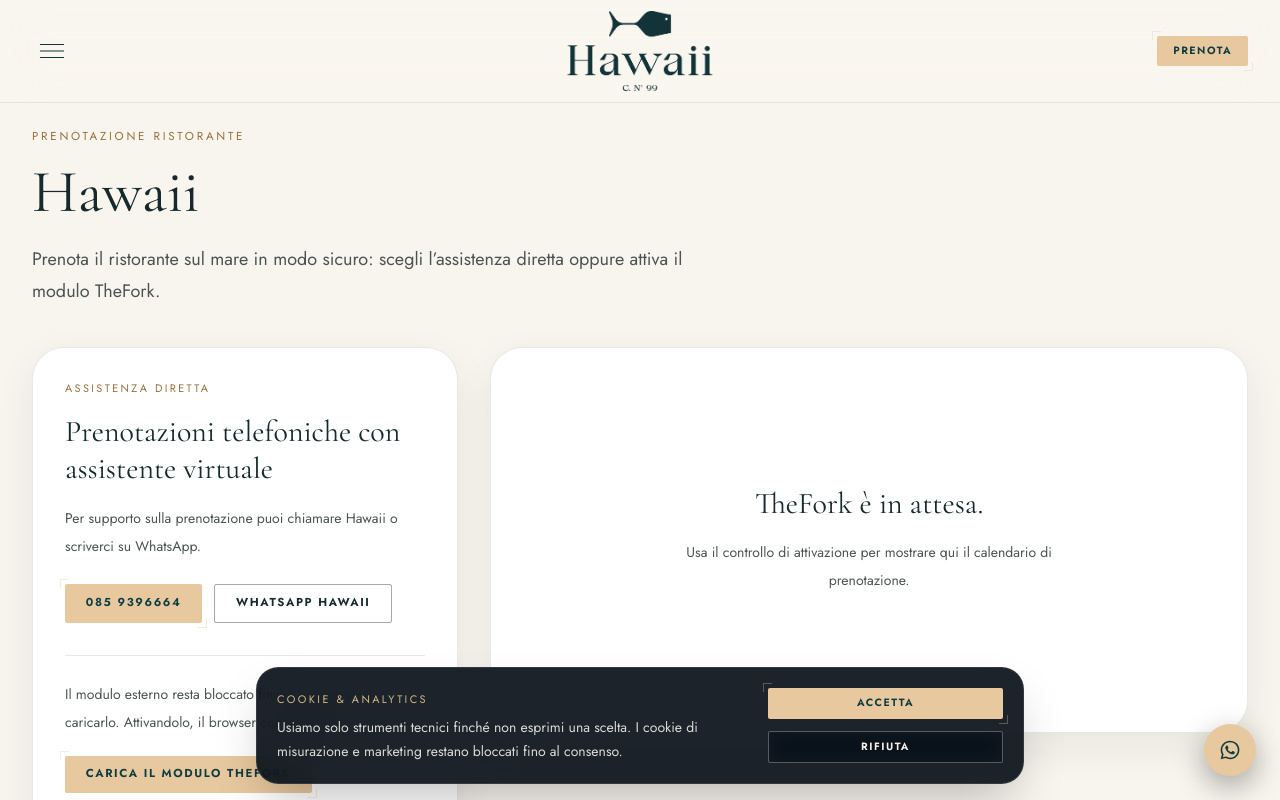
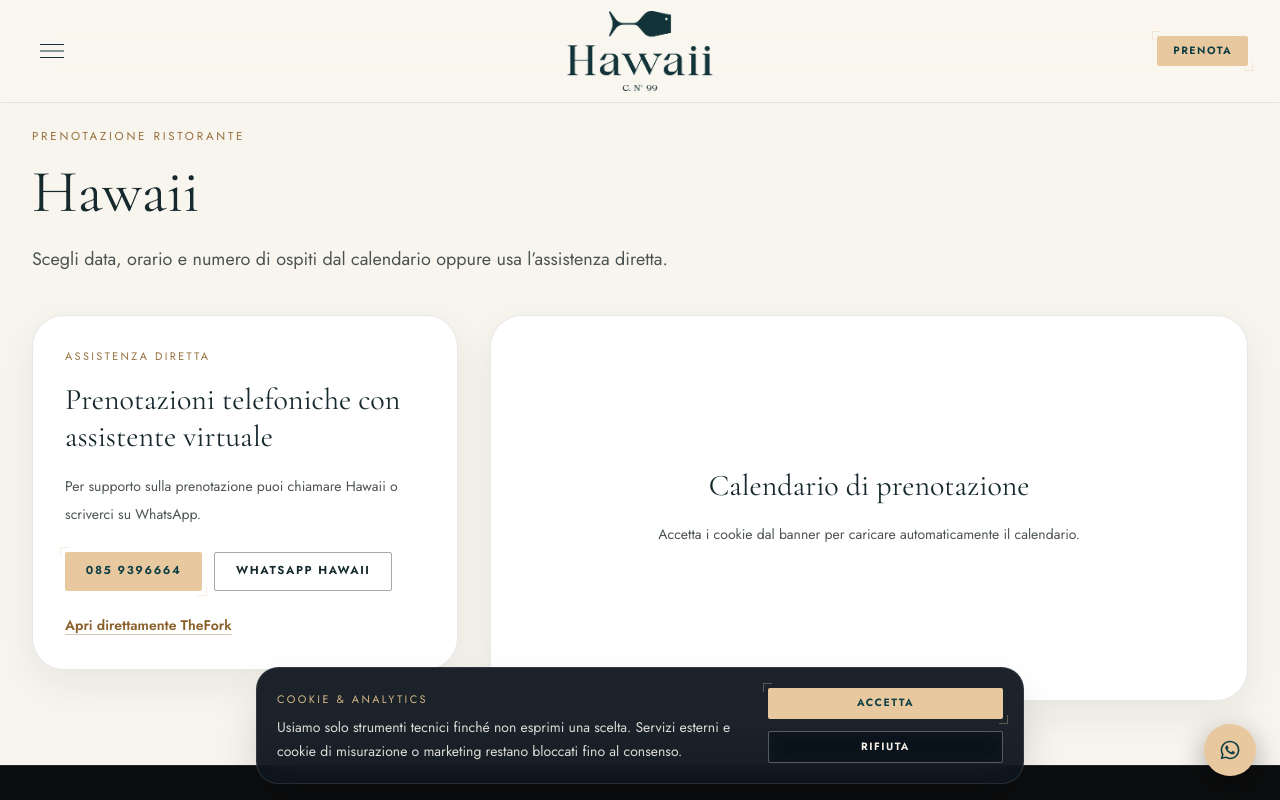
Before and after one commit to frankvillage/hawaii, a Next.js app in the folder web/: page /prenotazioni/ristorante in a window 1280 px wide. Shown: the top 800 px of the page. Built offline with nearby package versions, Linux system fonts and the light colour scheme.

Commit message:
Load TheFork automatically after global consent

```diff
--- a/web/src/app/cookie/page.tsx
+++ b/web/src/app/cookie/page.tsx
@@ -1,3 +1,4 @@
+import { ConsentPreferencesButton } from "@/components/legal/consent-preferences-button";
 import { buildMetadata } from "@/lib/seo";
 import { legalSections } from "@/lib/site-content";
 
@@ -19,6 +20,7 @@
           Informazioni su cookie tecnici, analytics e preferenze di consenso
           utilizzate all&apos;interno del sito.
         </p>
+        <ConsentPreferencesButton />
 
         <div className="mt-10 space-y-5">
           {legalSections.cookie.map((section) => (
--- a/web/src/app/prenotazioni/muulab/page.tsx
+++ b/web/src/app/prenotazioni/muulab/page.tsx
@@ -21,8 +21,8 @@
           MUULab Riviera
         </h1>
         <p className="mt-6 max-w-2xl text-lg leading-8 text-[#4c5453]">
-          Prenota la terrazza in modo sicuro: scegli l’assistenza diretta oppure attiva
-          il modulo TheFork.
+          Scegli data, orario e numero di ospiti dal calendario oppure usa
+          l’assistenza diretta.
         </p>
         <div className="mt-10">
           <TheForkBooking venue={venue} />
--- a/web/src/app/prenotazioni/ristorante/page.tsx
+++ b/web/src/app/prenotazioni/ristorante/page.tsx
@@ -21,8 +21,8 @@
           Hawaii
         </h1>
         <p className="mt-6 max-w-2xl text-lg leading-8 text-[#4c5453]">
-          Prenota il ristorante sul mare in modo sicuro: scegli l’assistenza diretta
-          oppure attiva il modulo TheFork.
+          Scegli data, orario e numero di ospiti dal calendario oppure usa
+          l’assistenza diretta.
         </p>
         <div className="mt-10">
           <TheForkBooking venue={venue} />
--- a/web/src/components/booking/thefork-booking.tsx
+++ b/web/src/components/booking/thefork-booking.tsx
@@ -1,28 +1,17 @@
 "use client";
 
-import { useState, useSyncExternalStore } from "react";
+import { useSyncExternalStore } from "react";
 
 import type { BookingVenue } from "@/lib/booking-config";
-
-const THEFORK_CONSENT_KEY = "hawaii-thefork-consent-v1";
-
-function readStoredConsent() {
-  return window.localStorage.getItem(THEFORK_CONSENT_KEY) === "granted";
-}
+import { readStoredConsent, subscribeToConsent } from "@/lib/consent";
 
 export function TheForkBooking({ venue }: { venue: BookingVenue }) {
-  const [activated, setActivated] = useState(false);
-  const storedConsent = useSyncExternalStore(
-    () => () => undefined,
+  const consent = useSyncExternalStore(
+    subscribeToConsent,
     readStoredConsent,
-    () => false,
+    () => null,
   );
-  const canLoadTheFork = activated || storedConsent;
-
-  const activateTheFork = () => {
-    window.localStorage.setItem(THEFORK_CONSENT_KEY, "granted");
-    setActivated(true);
-  };
+  const canLoadTheFork = consent === "accept";
 
   return (
     <section className="grid gap-8 lg:grid-cols-[0.72fr_1.28fr] lg:items-start">
@@ -51,18 +40,6 @@
           </a>
         </div>
 
-        {!canLoadTheFork ? (
-          <div className="mt-8 border-t border-[#1c2b2e]/10 pt-6">
-            <p className="text-sm leading-7 text-[#4c5453]">
-              Il modulo esterno resta bloccato finché non scegli di caricarlo. Attivandolo,
-              il browser contatterà TheFork.
-            </p>
-            <button type="button" onClick={activateTheFork} className="cta mt-5">
-              Carica il modulo TheFork
-            </button>
-          </div>
-        ) : null}
-
         <a
           data-testid="thefork-direct-link"
           href={venue.theForkUrl}
@@ -80,7 +57,7 @@
             src={venue.theForkUrl}
             title={`Prenotazione ${venue.name} con TheFork`}
             allow="payment *"
-            loading="lazy"
+            loading="eager"
             referrerPolicy="strict-origin-when-cross-origin"
             className="w-full border-0"
             style={{ height: "max(800px, calc(100svh - 7rem))" }}
@@ -88,10 +65,13 @@
         ) : (
           <div className="flex min-h-[24rem] items-center justify-center p-8 text-center">
             <div className="max-w-md">
-              <p className="font-serif text-3xl text-[#16292d]">TheFork è in attesa.</p>
+              <p className="font-serif text-3xl text-[#16292d]">
+                Calendario di prenotazione
+              </p>
               <p className="mt-4 text-sm leading-7 text-[#4c5453]">
-                Usa il controllo di attivazione per mostrare qui il calendario di
-                prenotazione.
+                {consent === "reject"
+                  ? "Puoi prenotare dal link diretto a TheFork oppure usare l'assistenza telefonica."
+                  : "Accetta i cookie dal banner per caricare automaticamente il calendario."}
               </p>
             </div>
           </div>
--- /dev/null
+++ b/web/src/components/legal/consent-preferences-button.tsx
@@ -0,0 +1,11 @@
+"use client";
+
+import { clearStoredConsent } from "@/lib/consent";
+
+export function ConsentPreferencesButton() {
+  return (
+    <button type="button" onClick={clearStoredConsent} className="cta mt-6">
+      Modifica preferenze cookie
+    </button>
+  );
+}
--- a/web/src/components/legal/cookie-banner.tsx
+++ b/web/src/components/legal/cookie-banner.tsx
@@ -1,10 +1,15 @@
 "use client";
 
-import { useState, useSyncExternalStore } from "react";
+import { useSyncExternalStore } from "react";
 
-const STORAGE_KEY = "hawaii-consent-v1";
+import {
+  readStoredConsent,
+  storeConsent,
+  subscribeToConsent,
+  type ConsentDecision,
+} from "@/lib/consent";
 
-async function persistConsent(decision: "accept" | "reject") {
+async function persistConsent(decision: ConsentDecision) {
   try {
     await fetch("/api/consent", {
       method: "POST",
@@ -17,21 +22,19 @@
 }
 
 export function CookieBanner() {
-  const [dismissed, setDismissed] = useState(false);
-  const visible = useSyncExternalStore(
-    () => () => undefined,
-    () => !window.localStorage.getItem(STORAGE_KEY),
-    () => false,
+  const consent = useSyncExternalStore(
+    subscribeToConsent,
+    readStoredConsent,
+    () => null,
   );
 
-  if (!visible || dismissed) {
+  if (consent) {
     return null;
   }
 
-  const decide = (decision: "accept" | "reject") => {
-    window.localStorage.setItem(STORAGE_KEY, decision);
+  const decide = (decision: ConsentDecision) => {
+    storeConsent(decision);
     void persistConsent(decision);
-    setDismissed(true);
   };
 
   return (
@@ -42,8 +45,9 @@
             Cookie & analytics
           </p>
           <p className="mt-2 text-[0.95rem] leading-6 text-[#dbdbd6] sm:text-sm">
-            Usiamo solo strumenti tecnici finché non esprimi una scelta. I cookie di
-            misurazione e marketing restano bloccati fino al consenso.
+            Usiamo solo strumenti tecnici finché non esprimi una scelta. Servizi
+            esterni e cookie di misurazione o marketing restano bloccati fino al
+            consenso.
           </p>
         </div>
         <div className="flex gap-2 sm:min-w-[235px] sm:flex-col sm:gap-3">
--- /dev/null
+++ b/web/src/lib/consent.ts
@@ -0,0 +1,29 @@
+export const CONSENT_STORAGE_KEY = "hawaii-consent-v1";
+export const CONSENT_CHANGE_EVENT = "hawaii-consent-change";
+
+export type ConsentDecision = "accept" | "reject";
+
+export function readStoredConsent(): ConsentDecision | null {
+  const decision = window.localStorage.getItem(CONSENT_STORAGE_KEY);
+  return decision === "accept" || decision === "reject" ? decision : null;
+}
+
+export function subscribeToConsent(callback: () => void) {
+  window.addEventListener("storage", callback);
+  window.addEventListener(CONSENT_CHANGE_EVENT, callback);
+
+  return () => {
+    window.removeEventListener("storage", callback);
+    window.removeEventListener(CONSENT_CHANGE_EVENT, callback);
+  };
+}
+
+export function storeConsent(decision: ConsentDecision) {
+  window.localStorage.setItem(CONSENT_STORAGE_KEY, decision);
+  window.dispatchEvent(new CustomEvent(CONSENT_CHANGE_EVENT, { detail: decision }));
+}
+
+export function clearStoredConsent() {
+  window.localStorage.removeItem(CONSENT_STORAGE_KEY);
+  window.dispatchEvent(new CustomEvent(CONSENT_CHANGE_EVENT));
+}
--- a/web/src/lib/site-content.ts
+++ b/web/src/lib/site-content.ts
@@ -1518,7 +1518,7 @@
     },
     {
       title: "Prenotazioni tramite TheFork",
-      body: "Il modulo di TheFork e protetto da un consenso specifico. Solo dopo l'attivazione il browser avvia una connessione di rete verso widget.thefork.com, servizio di terza parte gestito da TheFork, prima che l'utente inserisca eventuali dati di prenotazione.",
+      body: "Il calendario di TheFork segue il consenso generale ai servizi esterni. Dopo l'accettazione viene caricato automaticamente e il browser avvia una connessione di rete verso widget.thefork.com, servizio di terza parte gestito da TheFork, prima che l'utente inserisca eventuali dati di prenotazione.",
     },
     {
       title: "Clienti e fornitori",
@@ -1552,8 +1552,8 @@
       body: "Al primo accesso il banner consente di accettare o rifiutare i cookie non necessari; la scelta è modificabile in qualsiasi momento da questa pagina o dalle impostazioni del browser, dove i cookie possono anche essere eliminati.",
     },
     {
-      title: "Consenso specifico per TheFork",
-      body: "Il widget di TheFork resta disattivato finche non viene espresso un consenso specifico. L'attivazione avvia una connessione di rete verso widget.thefork.com, servizio di terza parte gestito da TheFork, prima di inserire i dati di prenotazione.",
+      title: "TheFork e consenso generale",
+      body: "Il widget di TheFork resta disattivato finche non viene accettata la scelta generale per i servizi esterni. Dopo il consenso generale viene caricato automaticamente e avvia una connessione di rete verso widget.thefork.com, servizio di terza parte gestito da TheFork, prima di inserire i dati di prenotazione.",
     },
     {
       title: "Titolare e contatti",
```
Also changed, not shown: 2 other files (tests, documents, lock files or other folders).
